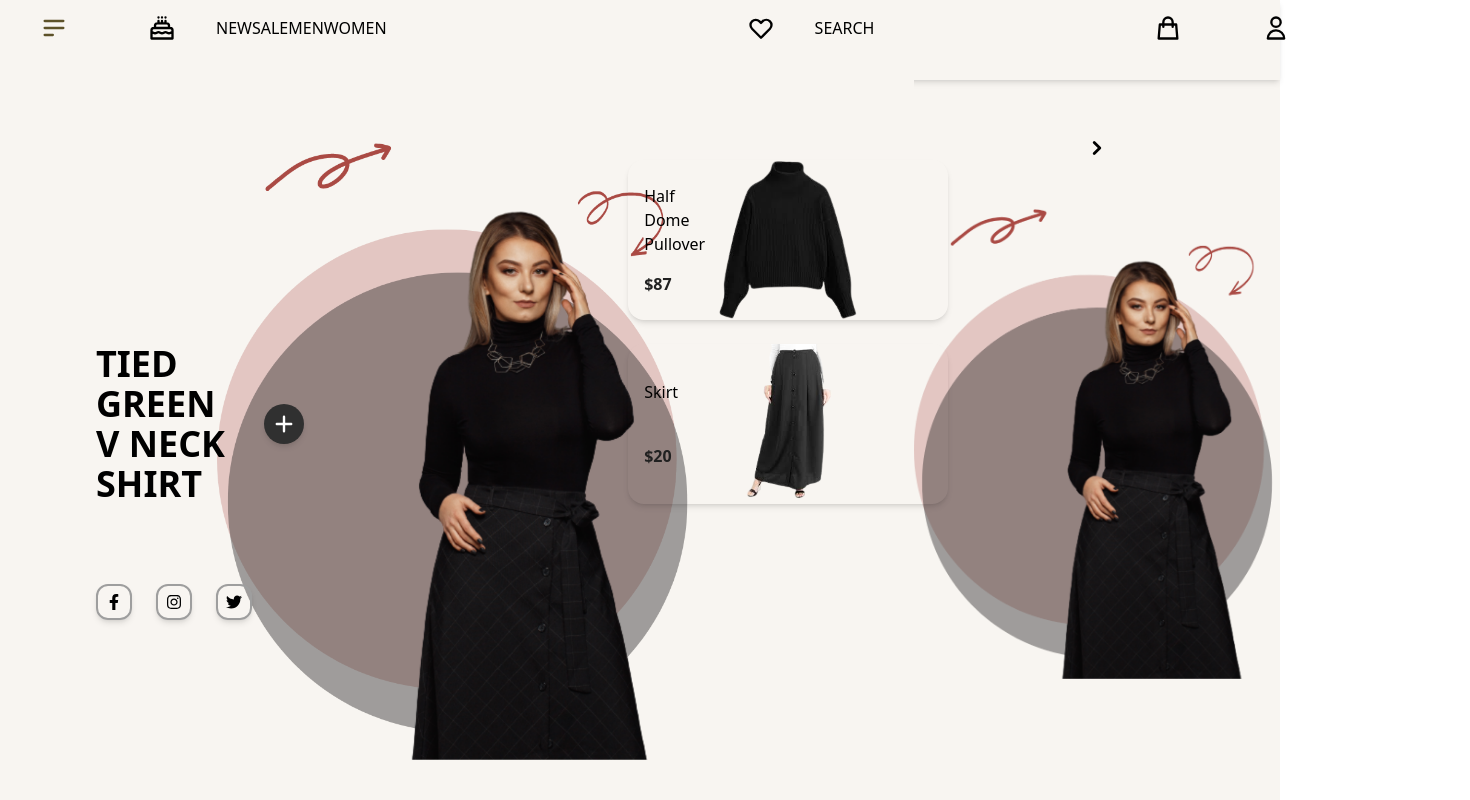
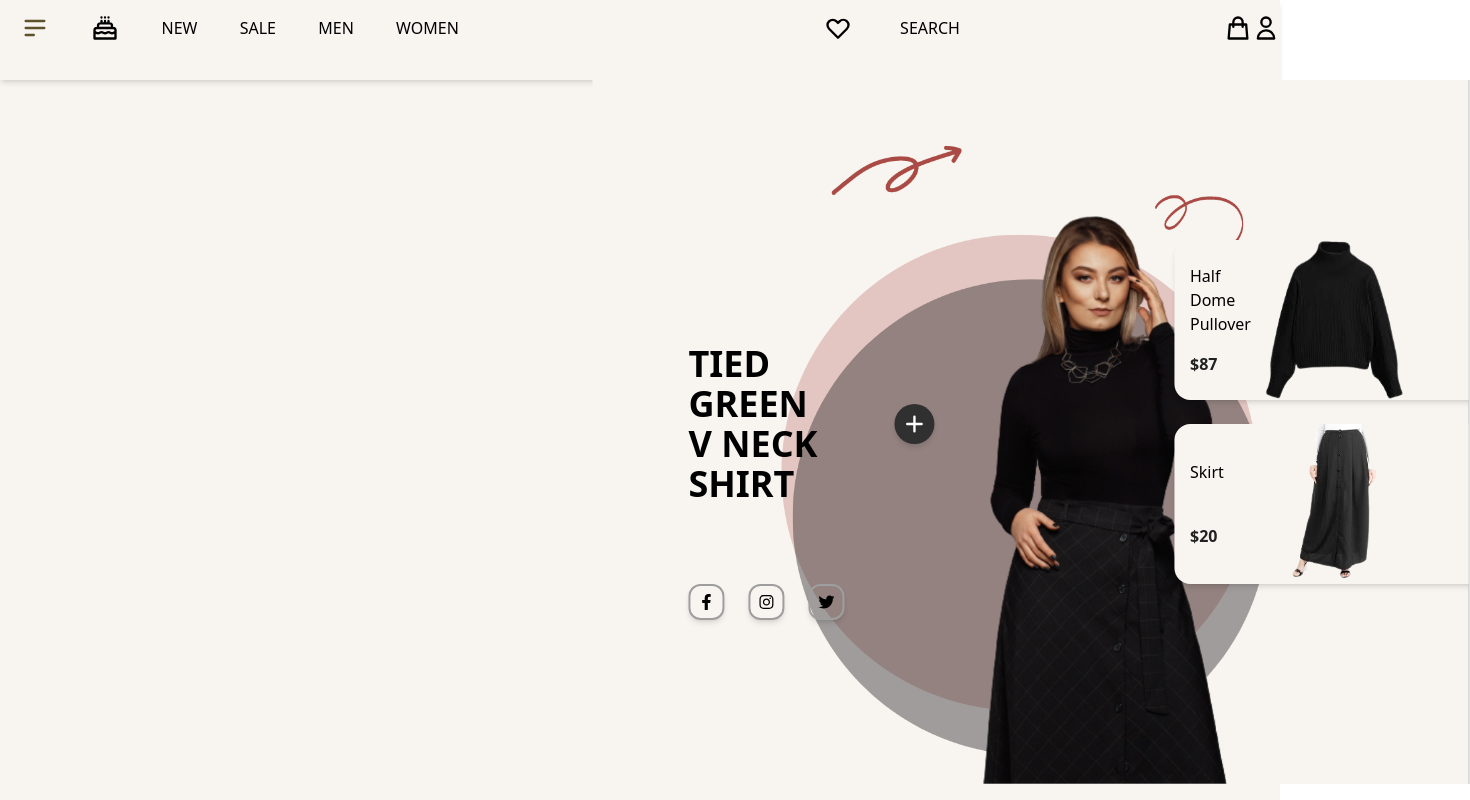
Before and after one commit to SubhanuSRoy/ecommerce-product-page, a Next.js app: page / in a window 1280 px wide. Shown: the whole page, 1470 px wide, since content can reach past the window. Built offline with nearby package versions, Linux system fonts and the light colour scheme.

Commit message:
ft. animation additions

```diff
--- a/src/components/Header/HeaderIcon.js
+++ b/src/components/Header/HeaderIcon.js
@@ -2,7 +2,7 @@ import React from "react";
 
 function HeaderIcon({ Icon,active }) {
   return (
-    <div className="flex items-center cursor-pointer active:border-b-5 active:border-blue-600 md:px-10 sm:h-14 md:hover:bg-gray-100 rounded-xl group">
+    <div className="flex items-center cursor-pointer active:border-b-5 active:border-blue-600 sm:h-14 md:hover:bg-gray-100 rounded-xl group">
       <Icon className= {`h-5 text-gray-500 text-center sm:h-7 mx-auto group-hover:text-gray-900 ${active && "text-sd"}` }/>
     </div>
   );
--- a/src/components/Main/Main.js
+++ b/src/components/Main/Main.js
@@ -24,13 +24,13 @@ function Main() {
   // wait until DOM has been rendered
   useEffect(() => {
     gsap.from(mainRef.current, { x: -100, duration: 2,delay:1 });
-    gsap.to(mainRef.current, { x: 0, duration: 2, delay: 1 });
+    gsap.to(mainRef.current, { x: 600, duration: 5, delay: 1 });
   }, []);
   return (
     <div className={styles.main} ref={mainRef}>
       <div className="flex items-end justify-between px-4">
         {/* name + add button */}
-        <div className="flex items-center justify-between pb-20 px-20 w-5/12">
+        <div className="flex items-center gap-x-6 pb-20 px-20 w-6/12">
           <div className="text-4xl uppercase font-bold">
             Tied Green <br /> V Neck Shirt
           </div>
@@ -43,10 +43,10 @@ function Main() {
         </div>
 
         {/* outfit breakdown cards */}
-        <div className="flex flex-col w-1/3 px-6 py-20 gap-y-6">
+        <div className="flex flex-col w-1/3 px-6 pt-40 gap-y-6">
           {/* top */}
           <div
-            className="rounded-2xl p-4 flex items-center justify-between shadow-md h-40 w-80"
+            className="rounded-2xl p-4 flex items-center justify-between shadow-md h-40 w-80 bg-light cursor-pointer"
             style={{ position: "relative" }}
           >
             {/* name and price */}
@@ -64,7 +64,7 @@ function Main() {
           </div>
           {/* bottom */}
           <div
-            className="rounded-2xl p-4 flex items-center justify-between shadow-md h-40 w-80"
+            className="rounded-2xl p-4 flex items-center justify-between shadow-md h-40 w-80 bg-light cursor-pointer"
             style={{ position: "relative" }}
           >
             {/* name and price */}
@@ -77,14 +77,14 @@ function Main() {
           </div>
         </div>
       </div>
-      <div className="flex items-center w-full justify-start gap-x-6 pl-24">
-        <div className="p-2 rounded-xl border-td border-2 shadow-md">
+      <div className="flex items-center w-full justify-start gap-x-6 pl-24 ">
+        <div className="cursor-pointer p-2 rounded-xl border-td border-2 shadow-md">
           <FaFacebookF />
         </div>
-        <div className="p-2 rounded-xl border-td border-2 shadow-md">
+        <div className="cursor-pointer p-2 rounded-xl border-td border-2 shadow-md">
           <FaInstagram />
         </div>
-        <div className="p-2 rounded-xl border-td border-2 shadow-md">
+        <div className="cursor-pointer p-2 rounded-xl border-td border-2 shadow-md">
           <FaTwitter />
         </div>
       </div>
--- a/src/components/SIde/Side.js
+++ b/src/components/SIde/Side.js
@@ -6,7 +6,11 @@ import HeaderIcon from "../Header/HeaderIcon";
 function Side() {
   return (
     <div className={styles.side}>
-      <HeaderIcon Icon={ChevronRightIcon}/>
+      {/* <HeaderIcon
+        Icon={ChevronRightIcon}
+        className={styles.arrow}
+        style={{ padding: 0 }}
+      /> */}
     </div>
   );
 }
--- a/src/pages/index.js
+++ b/src/pages/index.js
@@ -1,13 +1,35 @@
 import Head from "next/head";
+import { useState, useRef, useEffect } from "react";
 import Header from "../components/Header/Header";
 import Main from "../components/Main/Main";
 import Product from "../components/Product/Product";
 import Side from "../components/SIde/Side";
-
-
+import gsap from "gsap";
+import { PlusIcon } from "@heroicons/react/solid";
+import { ChevronRightIcon } from "@heroicons/react/solid";
+import HeaderIcon from "../components/Header/HeaderIcon";
 
 export default function Home() {
+  const [reversed, setReversed] = useState(false);
+  const el = useRef();
+  // const q = gsap.utils.selector(el);
+  const mainRef = useRef(null);
 
+  // store the timeline in a ref.
+  const tl = useRef();
+
+  useEffect(() => {
+    // add a box and circle animation to our timeline and play on first render
+    tl.current = gsap.timeline().to(mainRef.current, {
+      x: -200,
+    });
+  }, []);
+
+  useEffect(() => {
+    console.log(reversed)
+    // toggle the direction of our timeline
+    tl.current.reversed(reversed);
+  }, [reversed]);
 
   return (
     <div className="">
@@ -19,12 +41,20 @@ export default function Home() {
 
       <main className="bg-light h-screen">
         <Header />
-        <div className="flex items-center justify-between">
-          <Main />
+        <div className="flex items-center justify-between" ref={el}>
+          <Main className="main" ref={mainRef}>
+            <div >
+              <PlusIcon className="rounded-full bg-black p-2 shadow-md text-white" />
+            </div>
+          </Main>
+
+          <button onClick={() => setReversed(!reversed)} className="cursor-pointer px-3 text-red stroke-0 border-red rounded-full border-2 shadow-md">
+            <HeaderIcon Icon={ChevronRightIcon} />
+          </button>
+
           <Side />
-          {/* <Product /> */}
-
         </div>
+        {/* <Product /> */}
       </main>
 
       {/* <footer className={styles.footer}>
--- a/src/styles/Main.module.css
+++ b/src/styles/Main.module.css
@@ -4,6 +4,9 @@
   background-position: center;
   width: 100vw;
   background-size: contain  ;
-  height: 85vh;
+  height: 88vh;
   background-repeat: no-repeat;
+  border-right: 1px solid #c2c2c2;
+  overflow: hidden;
+  padding-right: 2rem;
 }
--- a/src/styles/Side.module.css
+++ b/src/styles/Side.module.css
@@ -1,13 +1,15 @@
+.arrow {
+  padding: 0px !important ;
+}
 .side {
   background-image: url("../assets/bgImage1.png");
   background-color: #f8f5f1;
   background-position: center;
   width: 40%;
-    background-size: contain  ;
-    height: 75vh ;
+  background-size: contain;
+  height: 75vh;
   background-repeat: no-repeat;
   display: flex;
-    flex-direction: column;
   align-items: center;
-    justify-items: start;
+  justify-items: center;
 }
```
Lines whose indentation alone changed are shown as unchanged.
